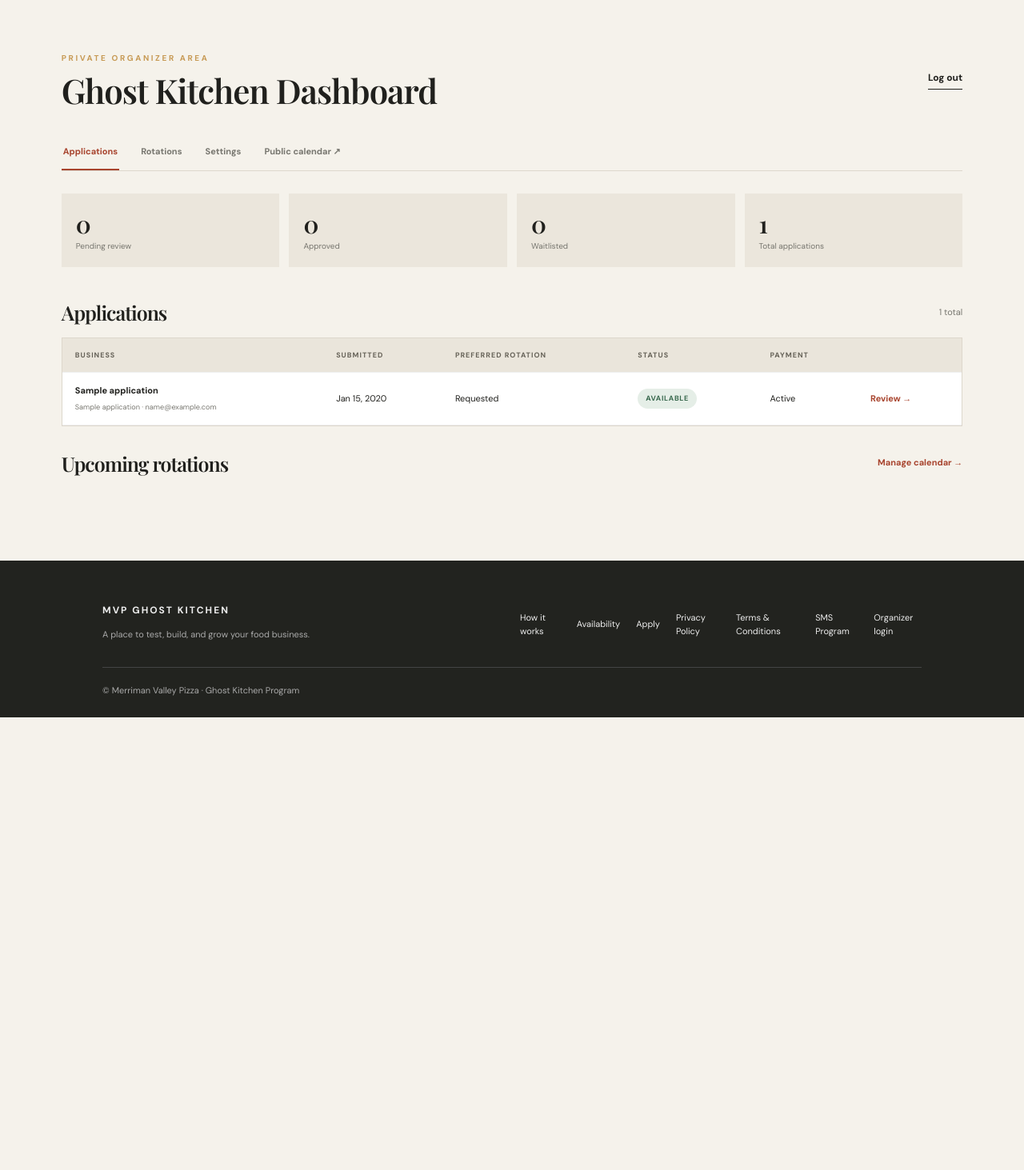
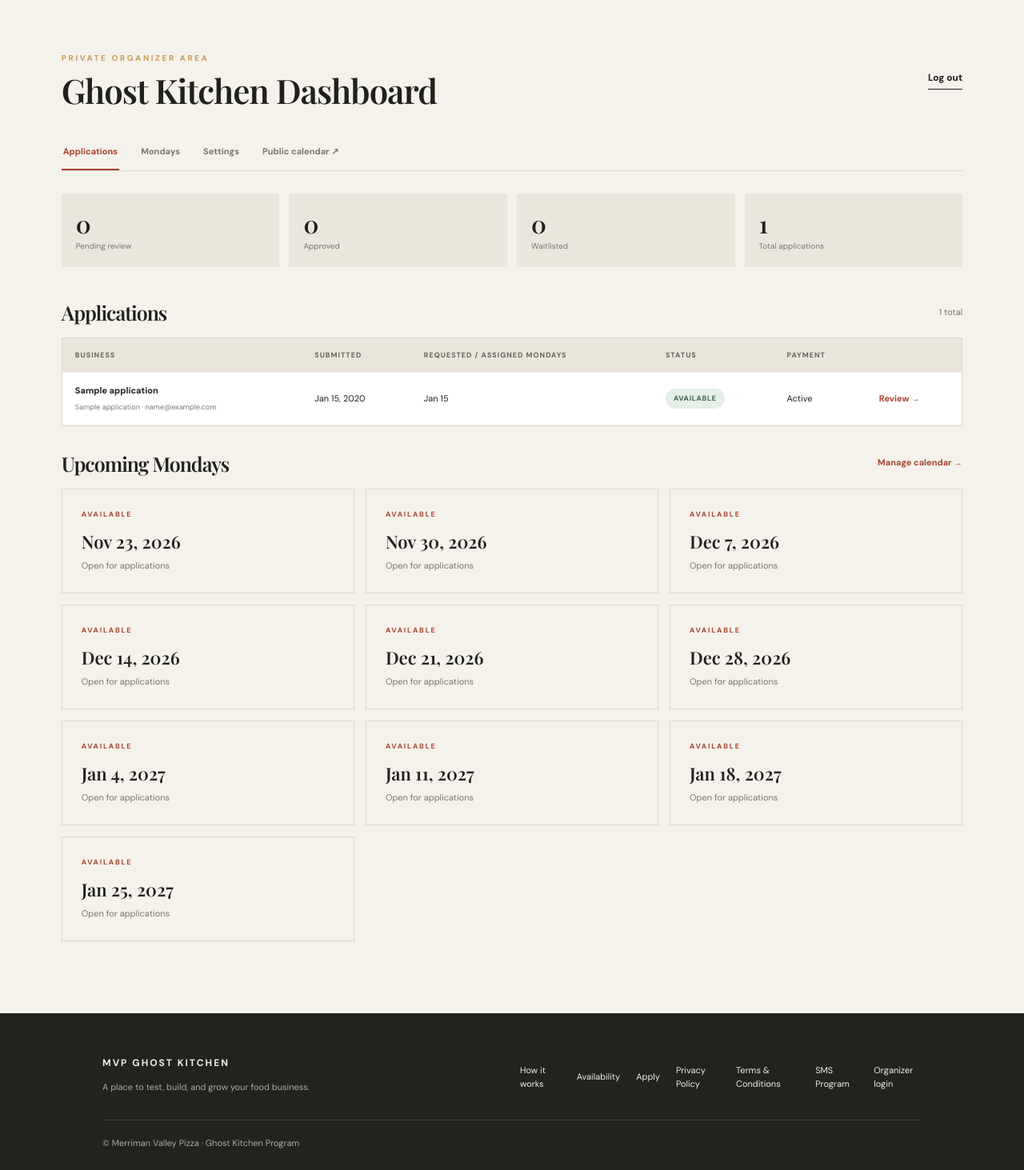
Before and after one commit to jarzenskimichael/Ghost-Kitchen, a Flask app: page /admin in a window 1280 px wide. Shown: the part 82-1545 px from the top of the page at 80% size. Before the commit the page ends 979 px from the top, so only its background shows below. Run offline with Flask 3, Linux system fonts and the light colour scheme; the visitor is signed in with stand-in values (Sample User, id 1); tables that the repository leaves empty hold one stand-in row (values such as "Sample post").

Commit message:
Update organizer dashboard for individual Monday bookings

```diff
--- a/mvp-ghost-kitchen/app/templates/admin_dashboard.html
+++ b/mvp-ghost-kitchen/app/templates/admin_dashboard.html
@@ -1,9 +1,7 @@
 {% extends "base.html" %}{% block title %}Organizer Dashboard{% endblock %}{% block content %}
 <section class="admin-wrap"><div class="admin-top"><div><p class="eyebrow">PRIVATE ORGANIZER AREA</p><h1>Ghost Kitchen Dashboard</h1></div><a class="text-link" href="{{ url_for('main.admin_logout') }}">Log out</a></div>
-<div class="admin-nav"><a class="active" href="{{ url_for('main.admin_dashboard') }}">Applications</a><a href="{{ url_for('main.admin_rotations') }}">Rotations</a><a href="{{ url_for('main.admin_settings') }}">Settings</a><a href="{{ url_for('main.calendar') }}" target="_blank">Public calendar ↗</a></div>
+<div class="admin-nav"><a class="active" href="{{ url_for('main.admin_dashboard') }}">Applications</a><a href="{{ url_for('main.admin_rotations') }}">Mondays</a><a href="{{ url_for('main.admin_settings') }}">Settings</a><a href="{{ url_for('main.calendar') }}" target="_blank">Public calendar ↗</a></div>
 <div class="stats-row"><div><strong>{{ pending|length }}</strong><span>Pending review</span></div><div><strong>{{ applications|selectattr('status','equalto','approved')|list|length }}</strong><span>Approved</span></div><div><strong>{{ applications|selectattr('status','equalto','waitlist')|list|length }}</strong><span>Waitlisted</span></div><div><strong>{{ applications|length }}</strong><span>Total applications</span></div></div>
 <div class="admin-section-head"><h2>Applications</h2><span>{{ applications|length }} total</span></div>
-<div class="admin-table-wrap"><table class="admin-table"><thead><tr><th>Business</th><th>Submitted</th><th>Preferred rotation</th><th>Status</th><th>Payment</th><th></th></tr></thead><tbody>{% for a in applications %}<tr><td><strong>{{ a.business_name }}</strong><small>{{ a.owner_name }} · {{ a.email }}</small></td><td>{{ a.created_at.strftime('%b %-d, %Y') }}</td><td>{% if a.assigned_rotation_id and a.rotation %}{{ a.assigned_rotation.start_date.strftime('%b %-d') }} – {{ a.assigned_rotation.second_date.strftime('%b %-d') }}{% elif a.preferred_rotation %}Requested{% else %}No preference{% endif %}</td><td><span class="status-pill {{ a.status }}">{{ a.status|replace('_',' ')|title }}</span></td><td>{{ a.payment_status|title }}</td><td><a class="table-link" href="{{ url_for('main.admin_application', application_id=a.id) }}">Review →</a></td></tr>{% else %}<tr><td colspan="6">No applications yet.</td></tr>{% endfor %}</tbody></table></div>
-<div class="admin-section-head"><h2>Upcoming rotations</h2><a class="table-link" href="{{ url_for('main.admin_rotations') }}">Manage calendar →</a></div>
-<div class="rotation-grid admin-rotation-grid">{% for r in rotations %}<div class="rotation-card"><span>{% if r.closure %}UNAVAILABLE{% elif r.application %}ASSIGNED{% else %}AVAILABLE{% endif %}</span><strong>{{ r.start_date.strftime('%b %-d') }} — {{ r.second_date.strftime('%b %-d, %Y') }}</strong><small>{{ r.application.business_name if r.application else ('Closed by organizer' if r.closure else 'Open for applications') }}</small></div>{% endfor %}</div>
-</section>{% endblock %}
+<div class="admin-table-wrap"><table class="admin-table"><thead><tr><th>Business</th><th>Submitted</th><th>Requested / assigned Mondays</th><th>Status</th><th>Payment</th><th></th></tr></thead><tbody>{% for a in applications %}<tr><td><strong>{{ a.business_name }}</strong><small>{{ a.owner_name }} · {{ a.email }}</small></td><td>{{ a.created_at.strftime('%b %-d, %Y') }}</td><td>{% if a.monday_slots %}{% for slot in a.monday_slots %}{{ slot.monday_date.strftime('%b %-d') }}{% if not loop.last %}, {% endif %}{% endfor %}{% elif a.monday_requests %}{% for req in a.monday_requests %}{{ req.slot.monday_date.strftime('%b %-d') }}{% if not loop.last %}, {% endif %}{% endfor %}{% elif a.assigned_rotation_id %}Legacy two-Monday booking{% else %}No dates requested{% endif %}</td><td><span class="status-pill {{ a.status }}">{{ a.status|replace('_',' ')|title }}</span></td><td>{{ a.payment_status|title }}</td><td><a class="table-link" href="{{ url_for('main.admin_application', application_id=a.id) }}">Review →</a></td></tr>{% else %}<tr><td colspan="6">No applications yet.</td></tr>{% endfor %}</tbody></table></div>
+<div class="admin-section-head"><h2>Upcoming Mondays</h2><a class="table-link" href="{{ url_for('main.admin_rotations') }}">Manage calendar →</a></div><div class="rotation-grid admin-rotation-grid">{% for slot in monday_slots %}<div class="rotation-card"><span>{% if slot.closed_at %}UNAVAILABLE{% elif slot.application %}ASSIGNED{% else %}AVAILABLE{% endif %}</span><strong>{{ slot.monday_date.strftime('%b %-d, %Y') }}</strong><small>{{ slot.application.business_name if slot.application else ('Closed by organizer' if slot.closed_at else 'Open for applications') }}</small></div>{% endfor %}</div></section>{% endblock %}
```
